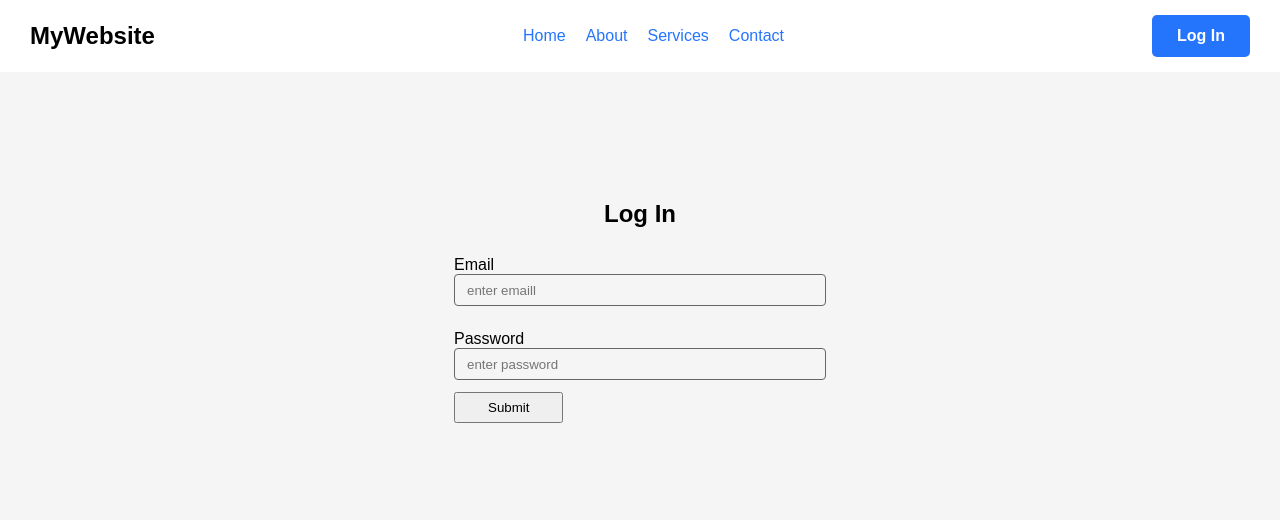
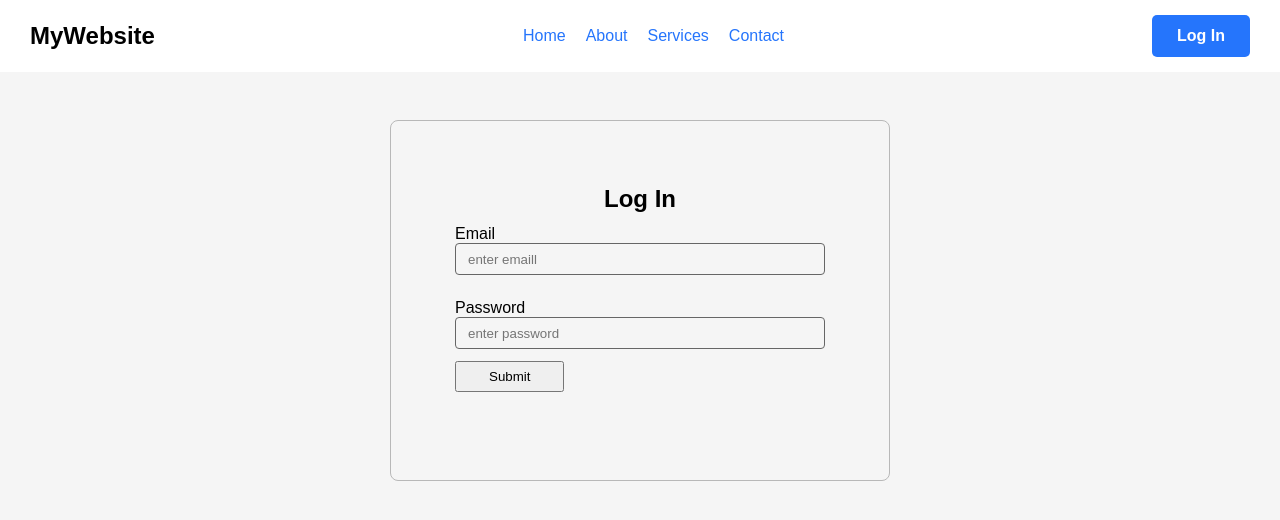
Before and after one commit to shalomsuccess1306/todo, an Angular app: page / in a window 1280 px wide. Shown: the top 520 px of the page. Built offline with nearby package versions, Linux system fonts and the light colour scheme; no server answers.

Commit message:
made some implementation

```diff
--- a/src/app/sign-up/sign-up.component.css
+++ b/src/app/sign-up/sign-up.component.css
@@ -1,9 +1,9 @@
 .sign-up{
     display: flex;
     flex-direction: column;
-    justify-content: center;
+    justify-content: start;
     align-items: center;
-    padding: 128px 48px;
+    padding: 48px 48px;
   }
   .sign-up form{
     display: flex;
@@ -11,7 +11,9 @@
     justify-content: center;
     align-items: center;
     width: 500px;
-    padding: 16px 64px;
+    padding: 64px 64px;
+    border: 1px solid rgb(184, 184, 184);
+    border-radius: 8px;
   }
   .input{
     width: 100%;
--- a/src/app/sign-up/sign-up.component.html
+++ b/src/app/sign-up/sign-up.component.html
@@ -1,8 +1,9 @@
 <app-nav></app-nav>
 <div class="sign-up">
 
-    <h2>Log In</h2>
+
     <form [formGroup] ="signUpForm">
+        <h2>Log In</h2>
       <div class="input">
         <label for="email">Email</label> <br />
         <input name="email" formControlName="email"  placeholder="enter emaill" type="text"> <br />
```
